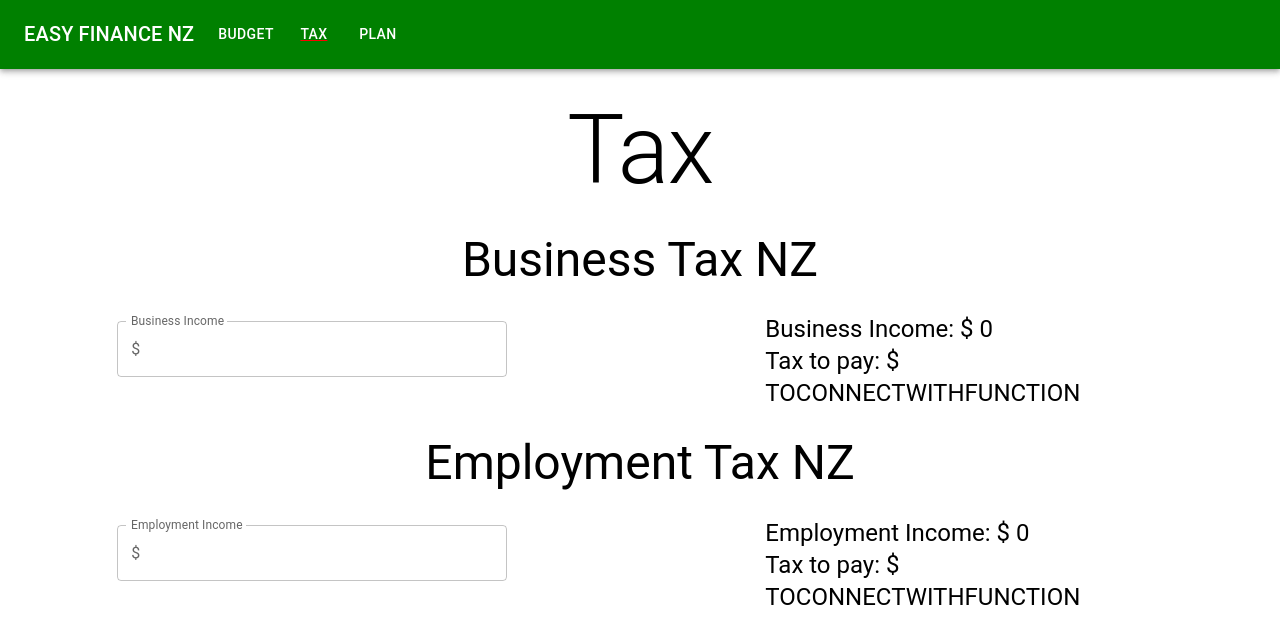
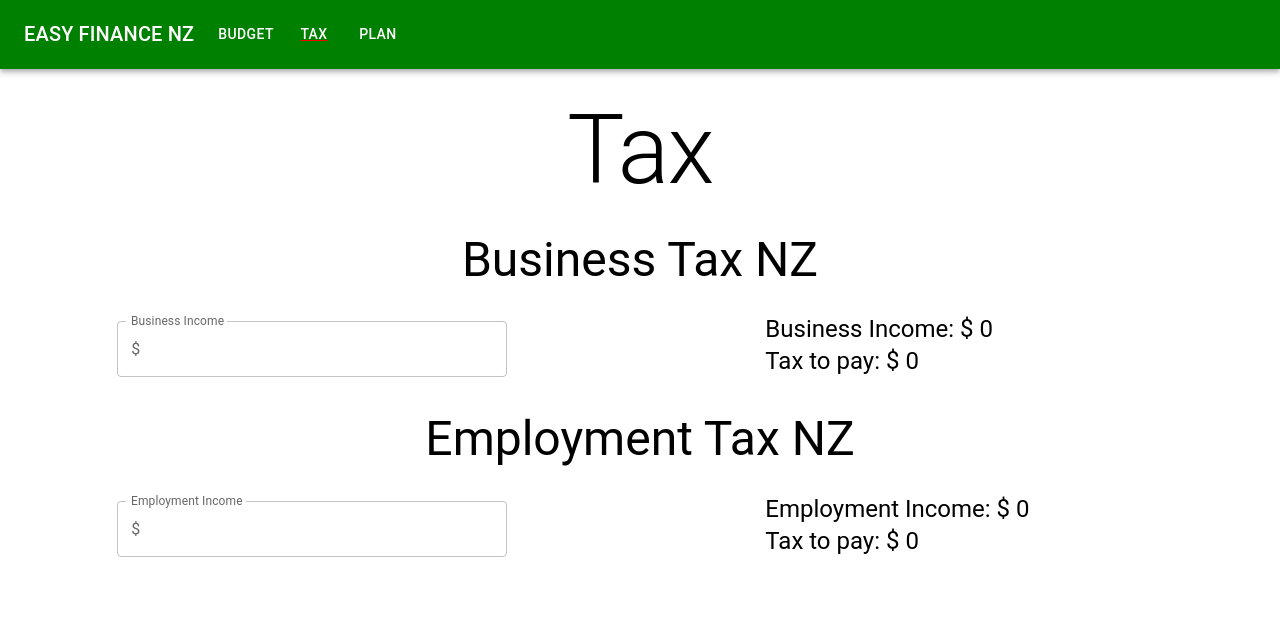
Before and after one commit to osamakashif/Easy_Finance_NZ, a React (Create React App) app: page /Tax in a window 1280 px wide. Shown: the top 644 px of the page. Built offline with nearby package versions, Linux system fonts and the light colour scheme.

Commit message:
[feat]: Tax page functionality.
Tax page functionality added.

```diff
--- a/src/pages/TaxPage.tsx
+++ b/src/pages/TaxPage.tsx
@@ -1,5 +1,6 @@
 import { FormControl, Grid, InputAdornment, InputLabel, OutlinedInput, Typography } from "@mui/material";
 import { useState } from "react";
+import { calculateNZBusinessTax, calculateNZEmployeeTax } from "../functions/taxes";
 
 export const TaxPage = () => {
     const [businessIncome, setBusinessIncome] = useState<number>(0);
@@ -24,7 +25,7 @@ export const TaxPage = () => {
                 </Grid>
                 <Grid item xs={12} sm={4}>
                     <Typography variant="h5">Business Income: $ {businessIncome}</Typography>
-                    <Typography variant="h5">Tax to pay: $ TOCONNECTWITHFUNCTION</Typography>
+                    <Typography variant="h5">Tax to pay: $ {calculateNZBusinessTax(businessIncome)}</Typography>
                 </Grid>
             </Grid>
             <Typography variant="h3" textAlign={"center"} paddingTop={"2%"} paddingBottom={"2%"}>Employment Tax NZ</Typography>
@@ -43,7 +44,7 @@ export const TaxPage = () => {
                 </Grid>
                 <Grid item xs={12} sm={4}>
                     <Typography variant="h5">Employment Income: $ {employmentIncome}</Typography>
-                    <Typography variant="h5">Tax to pay: $ TOCONNECTWITHFUNCTION</Typography>
+                    <Typography variant="h5">Tax to pay: $ {calculateNZEmployeeTax(employmentIncome)}</Typography>
                 </Grid>
             </Grid>
         </>
```
